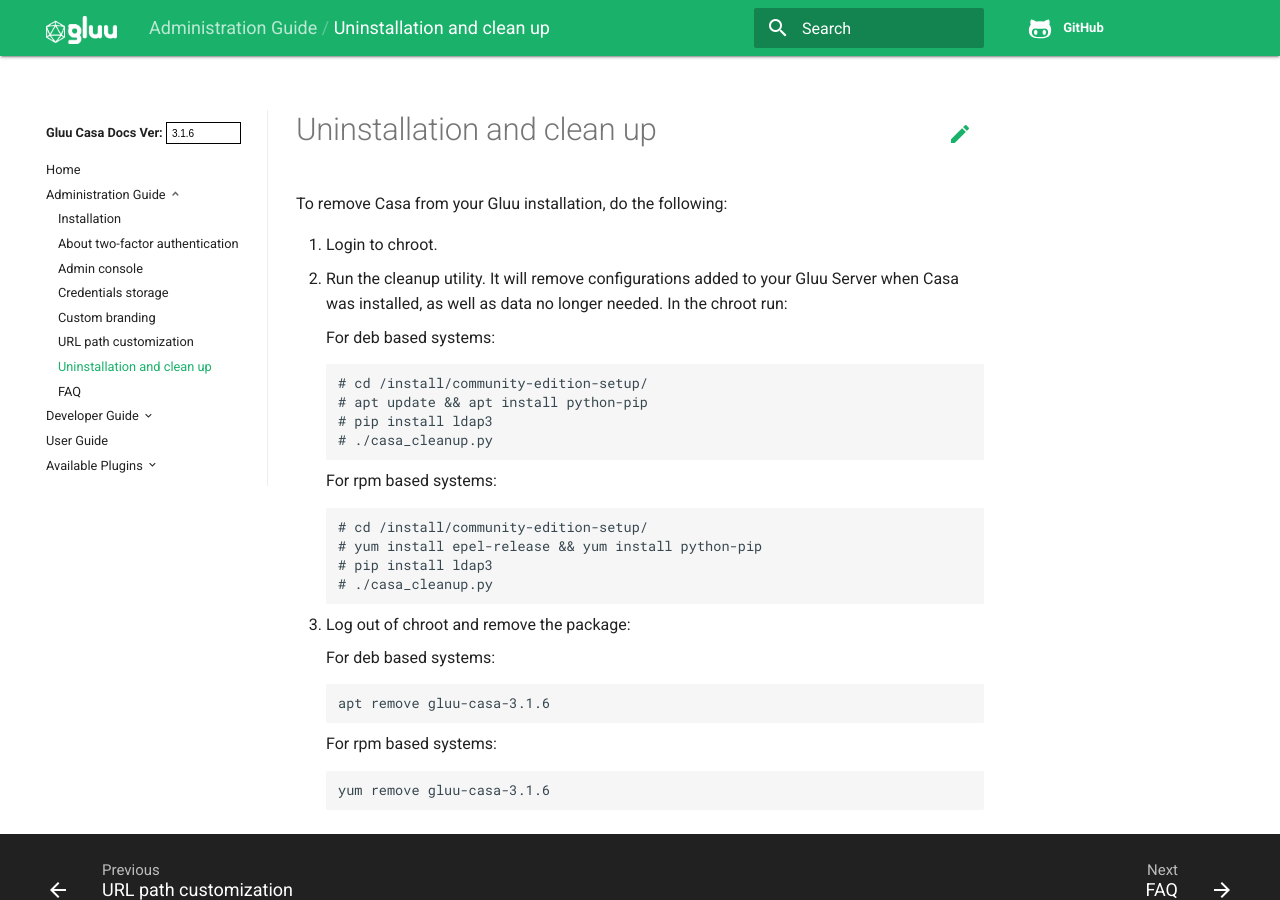
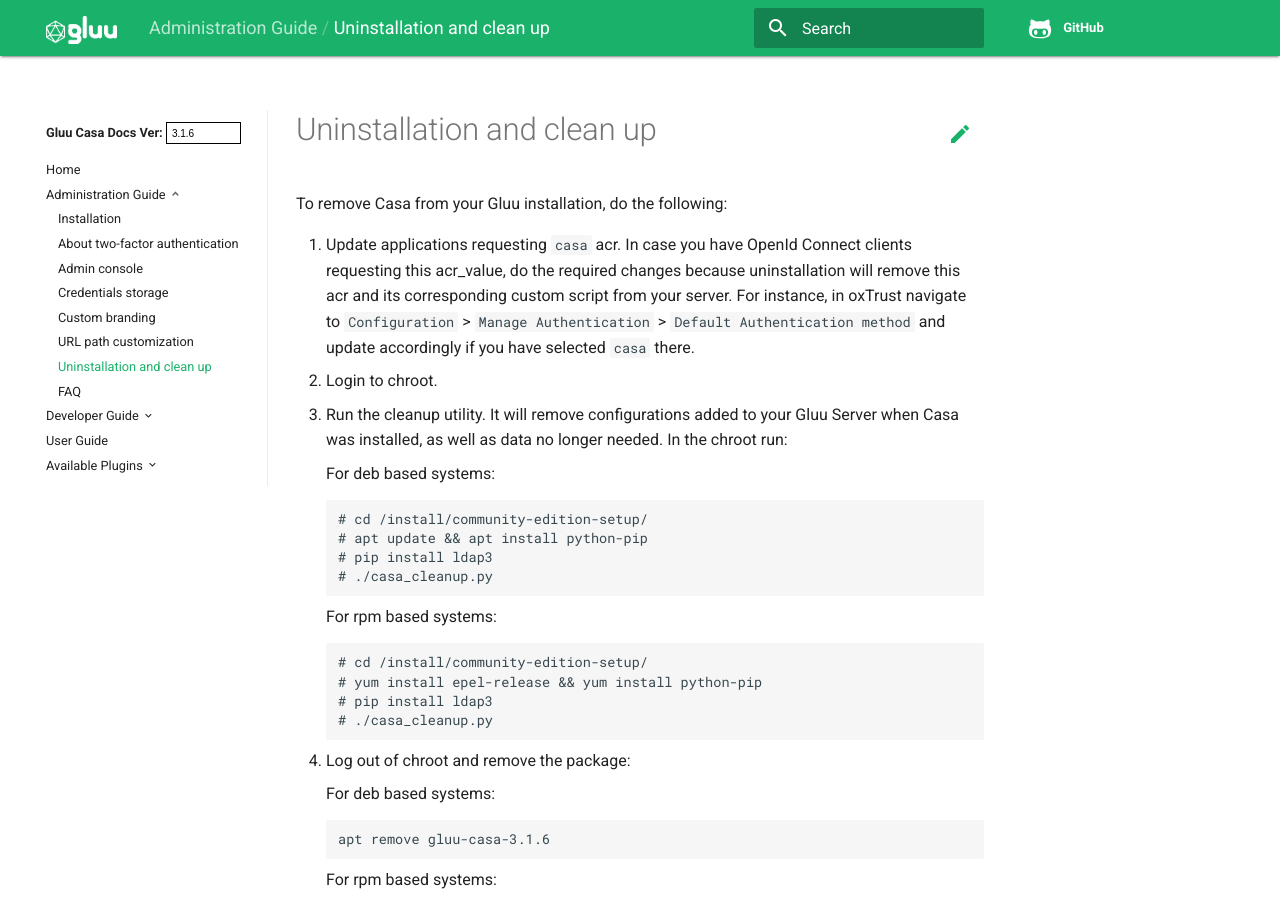
Before and after one commit to shmorri/docs-casa-prod, an MkDocs documentation site: the page built from docs/source/administration/uninstallation.md, in a window 1280 px wide and 900 px high. Built offline with MkDocs 1.6.1, drawn with Linux system fonts in a browser that asks for light colours; old or Windows-style settings are respelled for this version of MkDocs.

Commit message:
Add uninstallation step

```diff
--- a/docs/source/administration/uninstallation.md
+++ b/docs/source/administration/uninstallation.md
@@ -1,6 +1,8 @@
 # Uninstallation and clean up
 
 To remove Casa from your Gluu installation, do the following:
+
+1. Update applications requesting `casa` acr. In case you have OpenId Connect clients requesting this acr_value, do the required changes because uninstallation will remove this acr and its corresponding custom script from your server. For instance, in oxTrust navigate to `Configuration` > `Manage Authentication` > `Default Authentication method` and update accordingly if you have selected `casa` there.
 
 1. Login to chroot.
 
```
